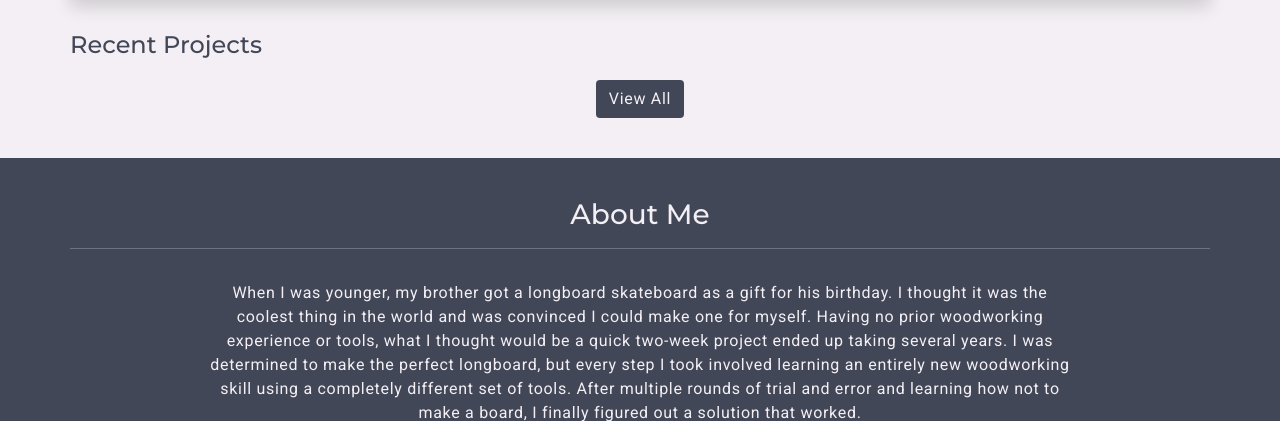
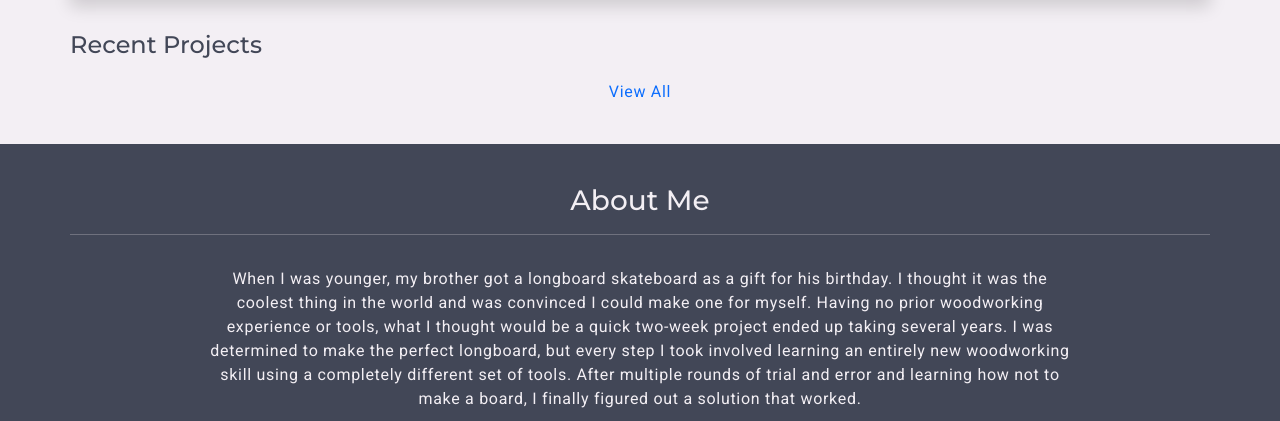
Before and after one commit to PatKeenan/DjangoPortfolio, a Django app: page / in a window 1280 px wide. Shown: the part 526-947 px from the top of the page. Run offline with Django 3.2, Linux system fonts and the light colour scheme; data that the repository does not hold is empty; some libraries are stand-ins or nearby versions.

Commit message:
removed the button from the project page

```diff
--- a/templates/project_home.html
+++ b/templates/project_home.html
@@ -8,7 +8,7 @@
 <section class="container-fluid container-lg px-lg-0 py-3">
     <article class="px-0 pt-0 pb-4 m-0">
         <h3 class="py-2">Projects</h3>
-        <div class="row row-cols-1 row-cols-md-2 g-2">
+        <div class="row row-cols-1 row-cols-md-2 g-3">
             {% for project in object_list %}
             <div class="col">
                 <div class="my-card bg-white shadow-sm">
--- a/templates/projects.html
+++ b/templates/projects.html
@@ -20,6 +20,6 @@
         {% endfor %}
     </div>
     <div class="d-flex justify-content-center align-items-center pt-4">
-        <a href="{% url 'projects' %}"><button class="btn ds-bg ls-text mt-1">View All</button></a>
+        <a href="{% url 'projects' %}" class="text-primary mt-1">View All</a>
     </div>
 </section>
```
